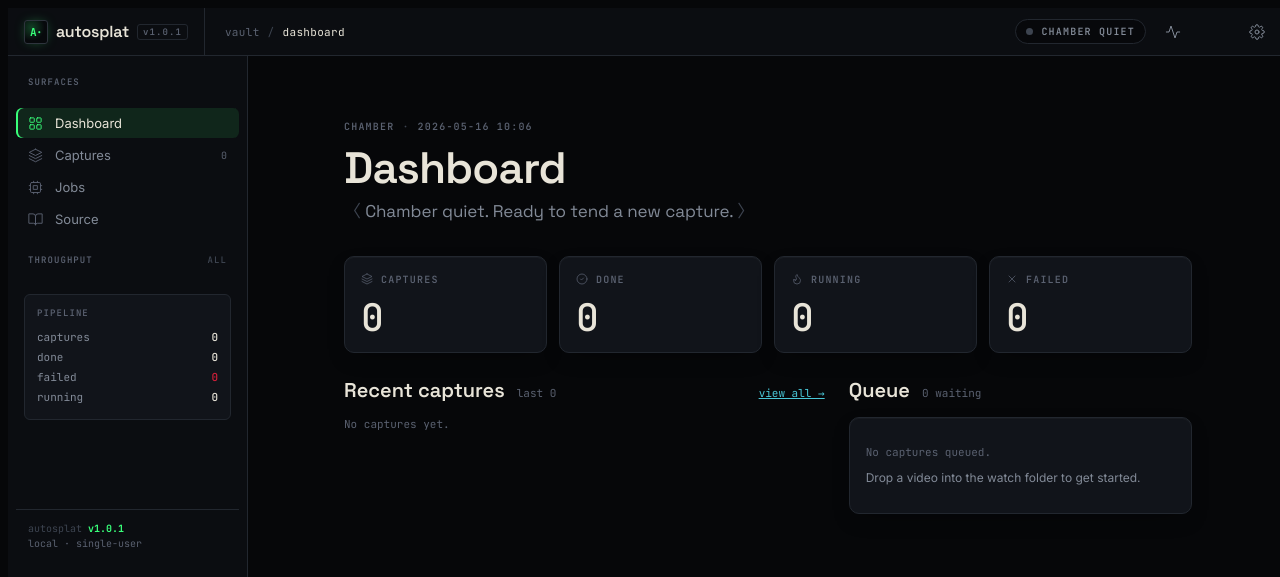
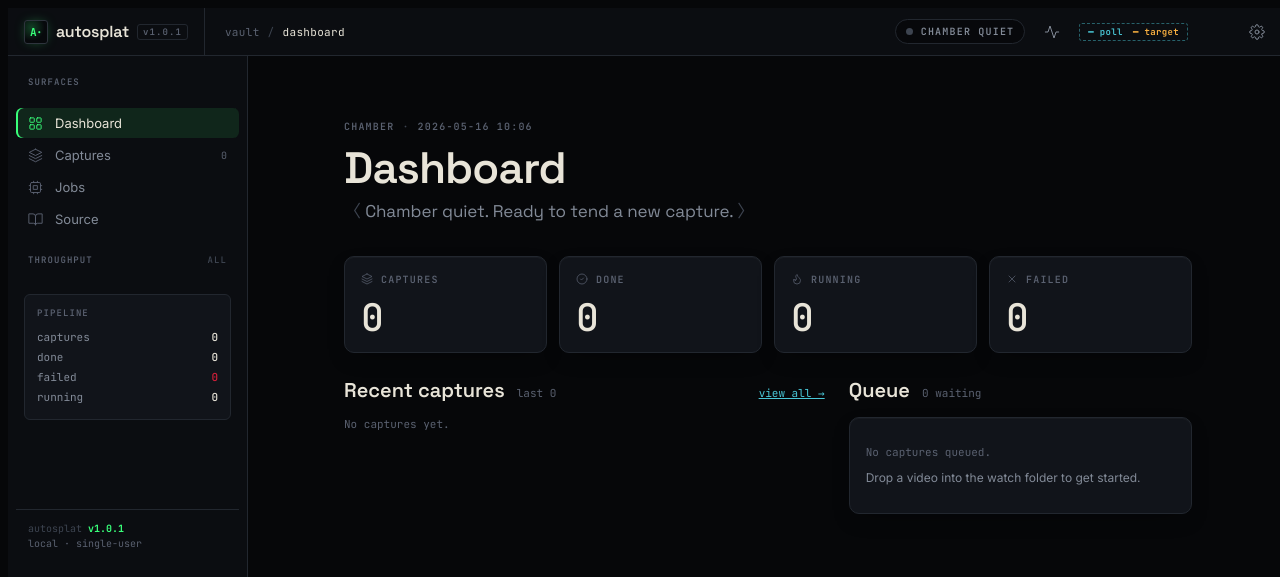
Before and after one commit to johannes-kaindl/autosplat, a FastAPI app: page / in a window 1280 px wide. Shown: the top 577 px of the page. Run offline with FastAPI, Linux system fonts and the light colour scheme; some libraries are stand-ins or nearby versions.

Commit message:
fix(webui-p2.5): gate-1 drift resolution — settings-popover z-index, light+aspect combined selector, htmx-annot selector swap, annot-legend element
Co-Authored-By: Claude Sonnet 4.6 <noreply@anthropic.com>

```diff
--- a/pipeline/src/autosplat/webui/static/css/autosplat.css
+++ b/pipeline/src/autosplat/webui/static/css/autosplat.css
@@ -79,9 +79,9 @@
                  0 0 18px -6px var(--accent-glow);
   --glow-focus:  0 0 0 2px color-mix(in oklab, var(--accent) 50%, transparent);
 }
-[data-theme="light"] [data-aspect="gunshi"]   { --accent: var(--signal-spectre);  --accent-soft: color-mix(in oklab, var(--signal-spectre)  14%, transparent); --accent-glow: color-mix(in oklab, var(--signal-spectre)  32%, transparent); }
-[data-theme="light"] [data-aspect="kantoku"]  { --accent: var(--signal-crimson);  --accent-soft: color-mix(in oklab, var(--signal-crimson)  14%, transparent); --accent-glow: color-mix(in oklab, var(--signal-crimson)  32%, transparent); }
-[data-theme="light"] [data-aspect="sensei"]   { --accent: var(--signal-ember);    --accent-soft: color-mix(in oklab, var(--signal-ember)    14%, transparent); --accent-glow: color-mix(in oklab, var(--signal-ember)    32%, transparent); }
+[data-theme="light"][data-aspect="gunshi"]   { --accent: var(--signal-spectre);  --accent-soft: color-mix(in oklab, var(--signal-spectre)  14%, transparent); --accent-glow: color-mix(in oklab, var(--signal-spectre)  32%, transparent); }
+[data-theme="light"][data-aspect="kantoku"]  { --accent: var(--signal-crimson);  --accent-soft: color-mix(in oklab, var(--signal-crimson)  14%, transparent); --accent-glow: color-mix(in oklab, var(--signal-crimson)  32%, transparent); }
+[data-theme="light"][data-aspect="sensei"]   { --accent: var(--signal-ember);    --accent-soft: color-mix(in oklab, var(--signal-ember)    14%, transparent); --accent-glow: color-mix(in oklab, var(--signal-ember)    32%, transparent); }
 
 /* Light-mode spot tweaks where dark-bias rules need to be unwound */
 [data-theme="light"] .as-frame::before { opacity: 0; }   /* no chamber grain on paper */
@@ -183,6 +183,7 @@
   padding: 0 var(--space-4);
   background: var(--surface-primary);
   border-bottom: 1px solid var(--border-subtle);
+  z-index: 20;
 }
 .as-brand {
   display: flex; align-items: center; gap: var(--space-2);
@@ -981,18 +982,18 @@
 .as-viewer-iconbtn svg { width: 16px; height: 16px; stroke: currentColor; stroke-width: 1.5; fill: none; stroke-linecap: round; stroke-linejoin: round; }
 
 /* ====== HTMX polling annotation overlay ================================== */
-.as-poll {
+[hx-trigger*="every"] {
   position: relative;
 }
-.as-frame[data-annot="on"] .as-poll {
+.as-frame[data-annot="on"] [hx-trigger*="every"] {
   outline: 1px dashed color-mix(in oklab, var(--signal-circuit) 65%, transparent);
   outline-offset: 4px;
   border-radius: var(--radius-lg);
 }
-.as-poll::after { display: none; }
-.as-frame[data-annot="on"] .as-poll::after {
+[hx-trigger*="every"]::after { display: none; }
+.as-frame[data-annot="on"] [hx-trigger*="every"]::after {
   display: inline-flex;
-  content: 'hx-trigger=every ' attr(data-poll);
+  content: attr(hx-trigger);
   position: absolute;
   top: -10px; right: 12px;
   background: var(--void-100);
@@ -1006,14 +1007,14 @@
   pointer-events: none;
   white-space: nowrap;
 }
-.as-frame[data-annot="on"] [data-target] {
+.as-frame[data-annot="on"] [hx-target] {
   outline: 1px dashed color-mix(in oklab, var(--signal-ember) 55%, transparent);
   outline-offset: 2px;
   border-radius: var(--radius-md);
   position: relative;
 }
-.as-frame[data-annot="on"] [data-target]::before {
-  content: '#' attr(data-target);
+.as-frame[data-annot="on"] [hx-target]::before {
+  content: '#' attr(hx-target);
   position: absolute;
   bottom: -8px; left: 8px;
   background: var(--void-100);
@@ -1024,6 +1025,18 @@
   padding: 1px 5px;
   border-radius: var(--radius-sm);
   z-index: 4;
+  pointer-events: none;
+}
+
+/* ====== Annotation legend pill =========================================== */
+.as-annot-legend {
+  display: flex; align-items: center; gap: 10px;
+  font-family: var(--font-mono); font-size: 9px; font-weight: 600;
+  letter-spacing: 0.04em;
+  padding: 2px 8px;
+  background: var(--void-100);
+  border: 1px dashed color-mix(in oklab, var(--signal-circuit) 45%, transparent);
+  border-radius: var(--radius-sm);
   pointer-events: none;
 }
 
--- a/pipeline/src/autosplat/webui/templates/base.html
+++ b/pipeline/src/autosplat/webui/templates/base.html
@@ -56,6 +56,10 @@
 
   {# TopBar action buttons — placeholders in P0; wired in P7+P8 #}
   <button class="as-icon-btn" id="as-annot-btn" title="HTMX overlay" aria-pressed="false">{{ icon('activity') }}</button>
+  <div id="as-annot-legend" class="as-annot-legend" hidden>
+    <span style="color:var(--signal-circuit)">━ poll</span>
+    <span style="color:var(--signal-ember)">━ target</span>
+  </div>
   <button class="as-icon-btn" id="as-theme-btn" title="Toggle theme">{{ icon('moon') }}</button>
   <div class="as-settings-wrap" style="position:relative">
     <button class="as-icon-btn" id="as-settings-btn" title="Aspect" aria-haspopup="true" aria-expanded="false">{{ icon('settings') }}</button>
@@ -187,12 +191,14 @@
 
   // HTMX annotation overlay
   var annotBtn = document.getElementById('as-annot-btn');
+  var annotLegend = document.getElementById('as-annot-legend');
   var annotOn = localStorage.getItem('autosplat-annot') === 'on';
   function applyAnnot(on) {
     annotOn = on;
     document.body.setAttribute('data-annot', on ? 'on' : 'off');
     annotBtn.setAttribute('aria-pressed', String(on));
     annotBtn.style.color = on ? 'var(--signal-circuit)' : '';
+    if (annotLegend) annotLegend.hidden = !on;
     localStorage.setItem('autosplat-annot', on ? 'on' : 'off');
   }
   applyAnnot(annotOn);
```
